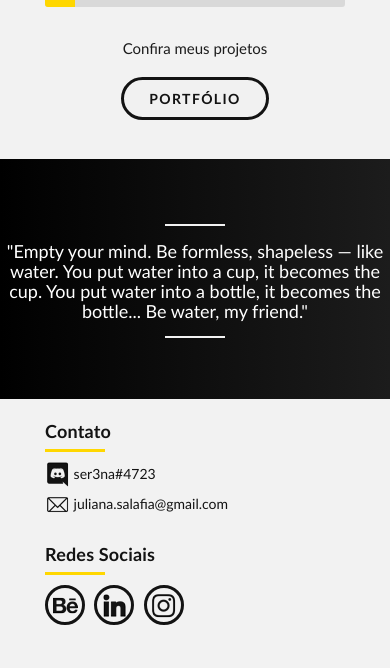
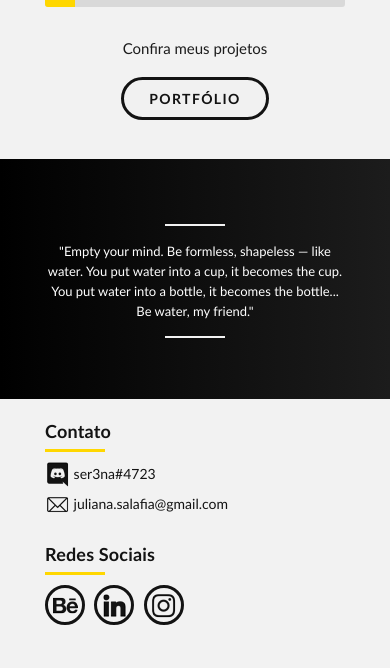
Before and after one commit to w13gehts/w13gehts.github.io, a PHP site: page /sobre.html in a window 390 px wide. Shown: the part 1708-2376 px from the top of the page. Run offline with PHP 8.4, Linux system fonts and the light colour scheme.

Commit message:
alteraçao do responsivo.

```diff
--- a/css/responsivo.css
+++ b/css/responsivo.css
@@ -42,7 +42,6 @@
 
   .sobre {
     margin-top: 0;
-    /* margin-bottom: -180px; */
     height: 950px;
   }
 
@@ -59,7 +58,11 @@
     padding-top: 50px;
   }
   .quote-externo {
-    max-width: 450px;
+    max-width: 300px;
+  }
+
+  .quote-externo p {
+    font-size: 13px;
   }
 
   .portfolio_lista_pc {
```
